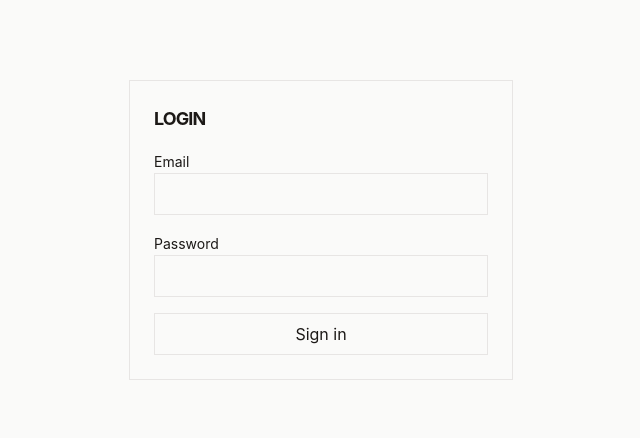
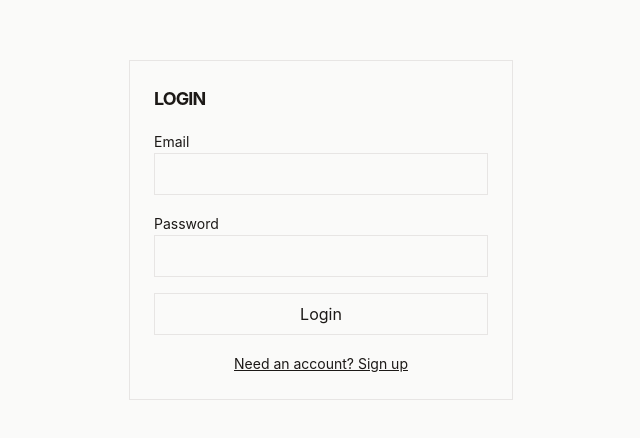
Before and after one commit to Wolfsquad9/v0-rtf, a Next.js app: page /login in a window 1280 px wide. Shown: the part 170-608 px from the top of the page, without its empty margins (319-959 px from the left). Built offline with nearby package versions, Linux system fonts and the light colour scheme; no server answers.

Commit message:
feat: add login/signup toggle flow on auth page

```diff
--- a/app/login/page.tsx
+++ b/app/login/page.tsx
@@ -9,6 +9,7 @@ export default function LoginPage() {
   const [password, setPassword] = useState("")
   const [error, setError] = useState<string | null>(null)
   const [loading, setLoading] = useState(false)
+  const [isLogin, setIsLogin] = useState(true)
   const router = useRouter()
 
   const onSubmit = async (e: React.FormEvent) => {
@@ -16,10 +17,12 @@ export default function LoginPage() {
     setLoading(true)
     setError(null)
 
-    const { error: signInError } = await supabase.auth.signInWithPassword({ email, password })
+    const { error: authError } = isLogin
+      ? await supabase.auth.signInWithPassword({ email, password })
+      : await supabase.auth.signUp({ email, password })
 
-    if (signInError) {
-      setError(signInError.message)
+    if (authError) {
+      setError(authError.message)
       setLoading(false)
       return
     }
@@ -31,10 +34,12 @@ export default function LoginPage() {
   return (
     <main className="flex min-h-screen items-center justify-center p-6">
       <form onSubmit={onSubmit} className="w-full max-w-sm space-y-4 border p-6">
-        <h1 className="text-lg font-bold">Login</h1>
+        <h1 className="text-lg font-bold">{isLogin ? "Login" : "Sign Up"}</h1>
 
         <div className="space-y-1">
-          <label htmlFor="email" className="text-sm">Email</label>
+          <label htmlFor="email" className="text-sm">
+            Email
+          </label>
           <input
             id="email"
             type="email"
@@ -46,7 +51,9 @@ export default function LoginPage() {
         </div>
 
         <div className="space-y-1">
-          <label htmlFor="password" className="text-sm">Password</label>
+          <label htmlFor="password" className="text-sm">
+            Password
+          </label>
           <input
             id="password"
             type="password"
@@ -60,7 +67,18 @@ export default function LoginPage() {
         {error ? <p className="text-sm text-red-500">{error}</p> : null}
 
         <button type="submit" disabled={loading} className="w-full border px-3 py-2">
-          {loading ? "Signing in..." : "Sign in"}
+          {loading ? "Processing..." : isLogin ? "Login" : "Sign Up"}
+        </button>
+
+        <button
+          type="button"
+          className="w-full text-sm underline"
+          onClick={() => {
+            setIsLogin((prev) => !prev)
+            setError(null)
+          }}
+        >
+          {isLogin ? "Need an account? Sign up" : "Already have an account? Login"}
         </button>
       </form>
     </main>
```
